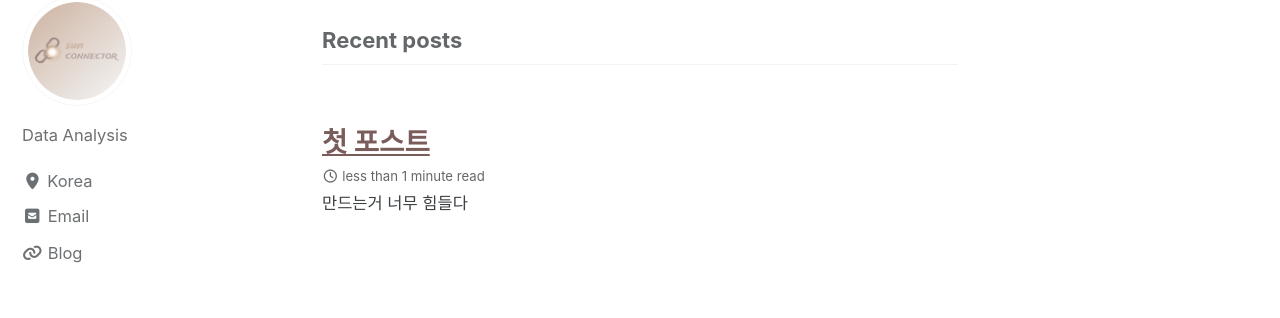
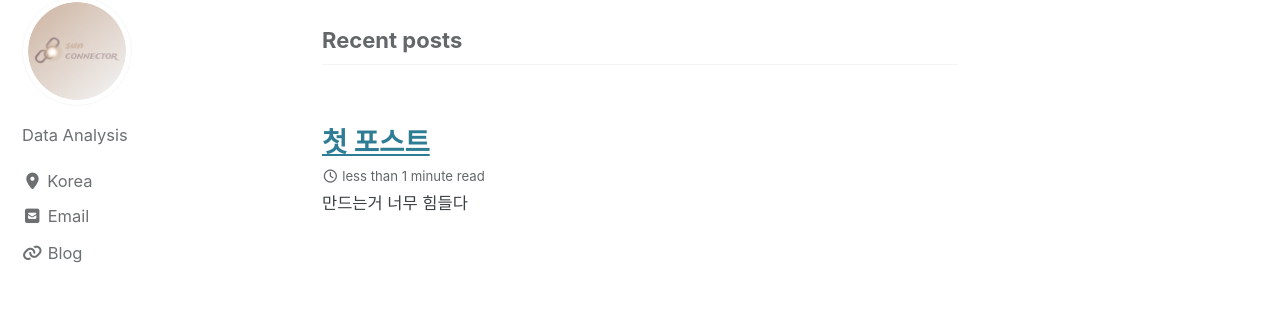
Before and after one commit to sunconnector/sunconnector.github.io, a Jekyll site: the page built from index.html, in a window 1280 px wide. Shown: the part 115-433 px from the top of the page. Built offline with Jekyll 4.4.1, drawn with Linux system fonts in a browser that asks for light colours; cached includes are drawn as plain includes; the list of posts is cut into pages by our own code.

Commit message:
Update _default.scss

```diff
--- a/_sass/minimal-mistakes/skins/_default.scss
+++ b/_sass/minimal-mistakes/skins/_default.scss
@@ -3,5 +3,3 @@
    ========================================================================== */
 
 // Intentionally left blank
-
-$link-color: #7A5C5B !default;
```
